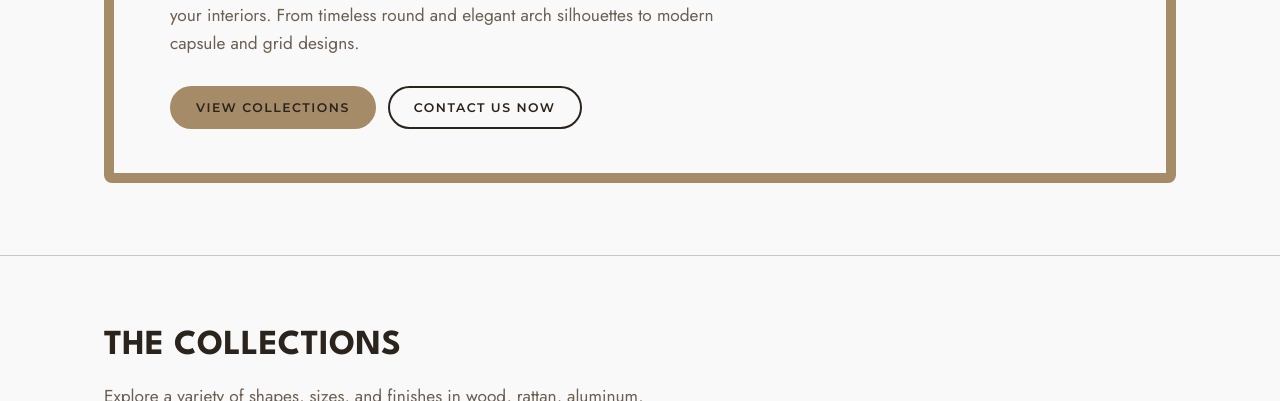
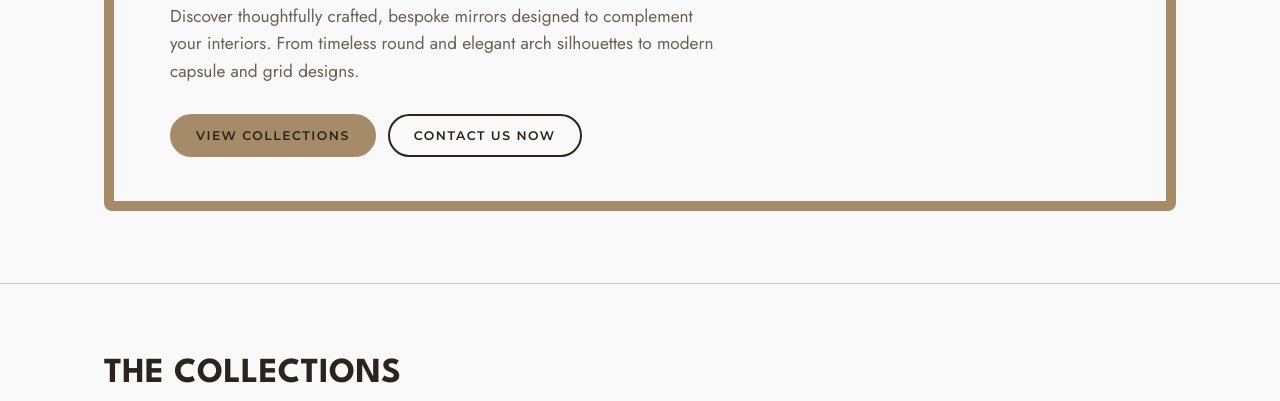
Before and after one commit to Lrdyyy/MIRRORA, a plain HTML site: page index.html in a window 1280 px wide. Shown: the part 728-1129 px from the top of the page. Drawn offline with Linux system fonts and the light colour scheme; a web font is replaced by a local one.

Commit message:
Add files via upload

```diff
--- a/style.css
+++ b/style.css
@@ -53,7 +53,7 @@ h3 { font-size: 1.2rem; font-weight: 600; }
 .slides::after { content: ""; position: absolute; inset: 0; z-index: 1;
   background: linear-gradient(180deg, rgba(249, 249, 249, 0) 74%, rgba(249, 249, 249, .14) 80%, rgba(249, 249, 249, .36) 86%,
     rgba(249, 249, 249, .62) 91%, rgba(249, 249, 249, .85) 95%, rgba(249, 249, 249, .97) 98%, rgba(249, 249, 249, 1) 100%); }
-.hero-text { position: relative; z-index: 2; padding: 4px 56px 44px; margin-top: -10px; }
+.hero-text { position: relative; z-index: 2; padding: 4px 56px 44px; margin-top: 18px; }
 .slides img { position: absolute; inset: 0; width: 100%; height: 100%; object-fit: cover; object-position: 50% var(--py, 12%); opacity: 0; transform: scale(1); transform-origin: 50% 35%;
   transition: opacity .8s ease, transform 2.8s linear; }
 .slides img.on { opacity: 1; transform: scale(1.07); }
```
